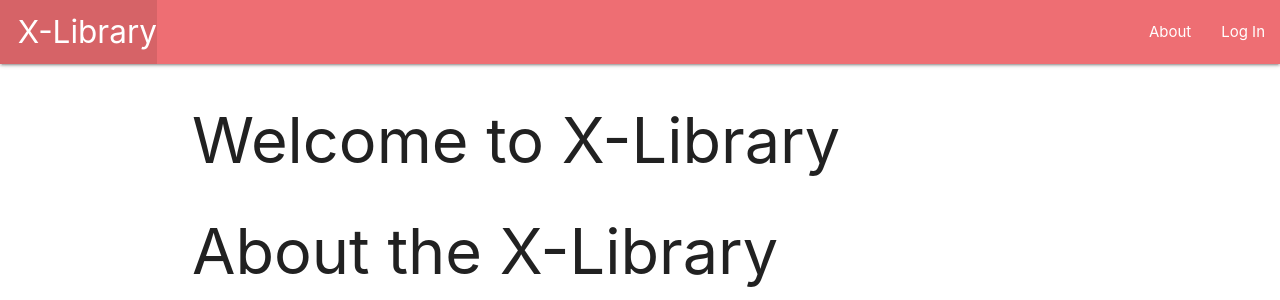
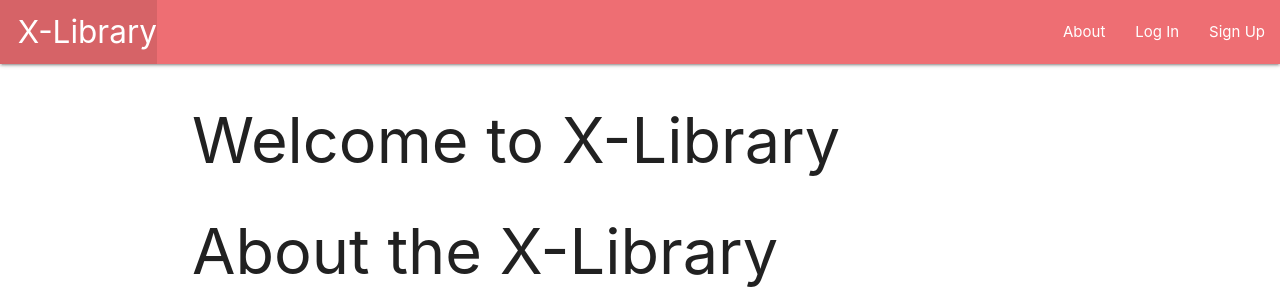
Before and after one commit to dylan-ades/x-library, a Django app: page / in a window 1280 px wide. Shown: the top 300 px of the page. Run offline with Django 4.2, Linux system fonts and the light colour scheme.

Commit message:
sign up form and rout success

```diff
--- a/x_library/main_app/templates/base.html
+++ b/x_library/main_app/templates/base.html
@@ -31,7 +31,7 @@
             <li><a href="{% url 'logout' %}">Log Out</a></li>
             {% else %}
             <li><a href="{% url 'login' %}">Log In</a></li>
-            <!-- <li><a href="{% url 'signup' %}">Sign Up</a></li> -->
+            <li><a href="{% url 'signup' %}">Sign Up</a></li>
             {% endif %}
           </ul>
         </div>
--- a/x_library/main_app/views.py
+++ b/x_library/main_app/views.py
@@ -1,5 +1,5 @@
 
-from django.shortcuts import render
+from django.shortcuts import render, redirect
 from django.contrib.auth import login
 # register/signin form
 from django.contrib.auth.forms import UserCreationForm
```
